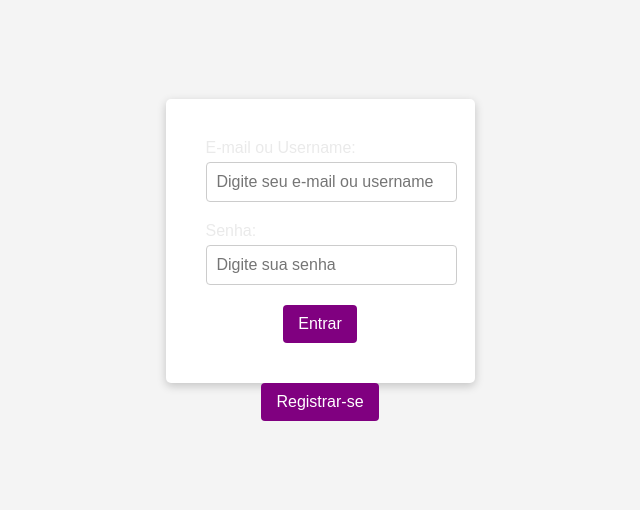
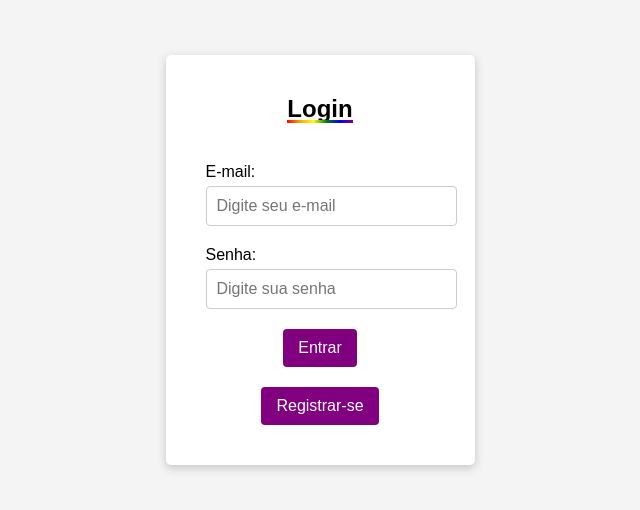
Before and after one commit to jvshoffmann/safespot_front, a React (Create React App) app: page /login in a window 1280 px wide. Shown: the part 140-650 px from the top of the page, without its empty margins (320-960 px from the left). Built offline with nearby package versions, Linux system fonts and the light colour scheme.

Commit message:
melhoria visual nos botoes

```diff
--- a/src/components/EstablishmentDetails.css
+++ b/src/components/EstablishmentDetails.css
@@ -112,11 +112,12 @@ button:focus, button:active {
 }
 
 .modal-content {
-    background-color: #fefefe;
+    background-color: black;
     margin: 15% auto;
     padding: 20px;
     border: 1px solid #888;
     width: 80%;
+    max-width: 600px;
 }
 
 .close {
--- a/src/components/Login.css
+++ b/src/components/Login.css
@@ -3,8 +3,8 @@
   flex-direction: column;
   align-items: center;
   justify-content: center;
-  height: 100vh; /* ocupa toda a altura da tela */
-  background-color: #f4f4f4; /* cor de fundo suave */
+  height: 100vh;
+  background-color: #f4f4f4;
   font-family: 'Arial', sans-serif;
 }
 
@@ -12,11 +12,11 @@ form {
   display: flex;
   flex-direction: column;
   align-items: center;
-  gap: 20px; /* Espaçamento entre elementos dentro do form */
+  gap: 20px;
   background-color: #fff;
   padding: 40px;
   border-radius: 5px;
-  box-shadow: 0 3px 10px rgba(0, 0, 0, 0.2); /* Sombra suave ao redor do form */
+  box-shadow: 0 3px 10px rgba(0, 0, 0, 0.2);
 }
 
 label {
@@ -24,7 +24,7 @@ label {
   flex-direction: column;
   align-items: flex-start;
   width: 100%;
-  max-width: 300px; /* Largura máxima para os campos de input */
+  max-width: 300px;
 }
 
 input {
@@ -38,20 +38,23 @@ input {
 
 button {
   padding: 10px 15px;
-  background-color: #007BFF; /* Cor de fundo azul */
+  background-color: #007BFF;
   color: #fff;
   border: none;
   border-radius: 4px;
   cursor: pointer;
   font-size: 1rem;
-  transition: background-color 0.3s ease; /* transição suave para mudança de cor ao passar o mouse */
+  transition: background-color 0.3s ease;
 }
 
 button:hover {
-  background-color: #0056b3; /* cor de fundo mais escura ao passar o mouse */
+  background-color: #0056b3;
 }
 
 button:disabled {
   background-color: #ccc;
   cursor: not-allowed;
 }
+.login-text {
+  color:black
+}
--- a/src/components/Login.js
+++ b/src/components/Login.js
@@ -57,16 +57,17 @@ function Login() {
   return (
     <div className="login-container">
       <form onSubmit={handleSubmit}>
-        <label>
-          E-mail ou Username:
+        <h2 className = "login-text">Login</h2>
+        <label className = "login-text">
+          E-mail:
           <input
             type="text"
-            placeholder="Digite seu e-mail ou username"
+            placeholder="Digite seu e-mail"
             value={email}
             onChange={handleEmailChange}
           />
         </label>
-        <label>
+        <label className = "login-text">
           Senha:
           <input
             type="password"
@@ -76,12 +77,12 @@ function Login() {
           />
         </label>
         <button type="submit">Entrar</button>
+        <button onClick={() => navigate('/register')}>Registrar-se</button>
+
       </form>
-      <button onClick={() => navigate('/register')}>
-        Registrar-se
-      </button>
     </div>
   );
 }
 
+
 export default Login;
--- a/src/components/Register.js
+++ b/src/components/Register.js
@@ -34,10 +34,12 @@ function Register() {
 
   return (
     <div className="register-container">
+
       <form onSubmit={handleRegister}>
+      <h2 className = "login-text">Registre-se</h2>
         <input
           type="text"
-          placeholder="Username"
+          placeholder="Nome de usuário"
           value={username}
           onChange={e => setUsername(e.target.value)}
         />
```
